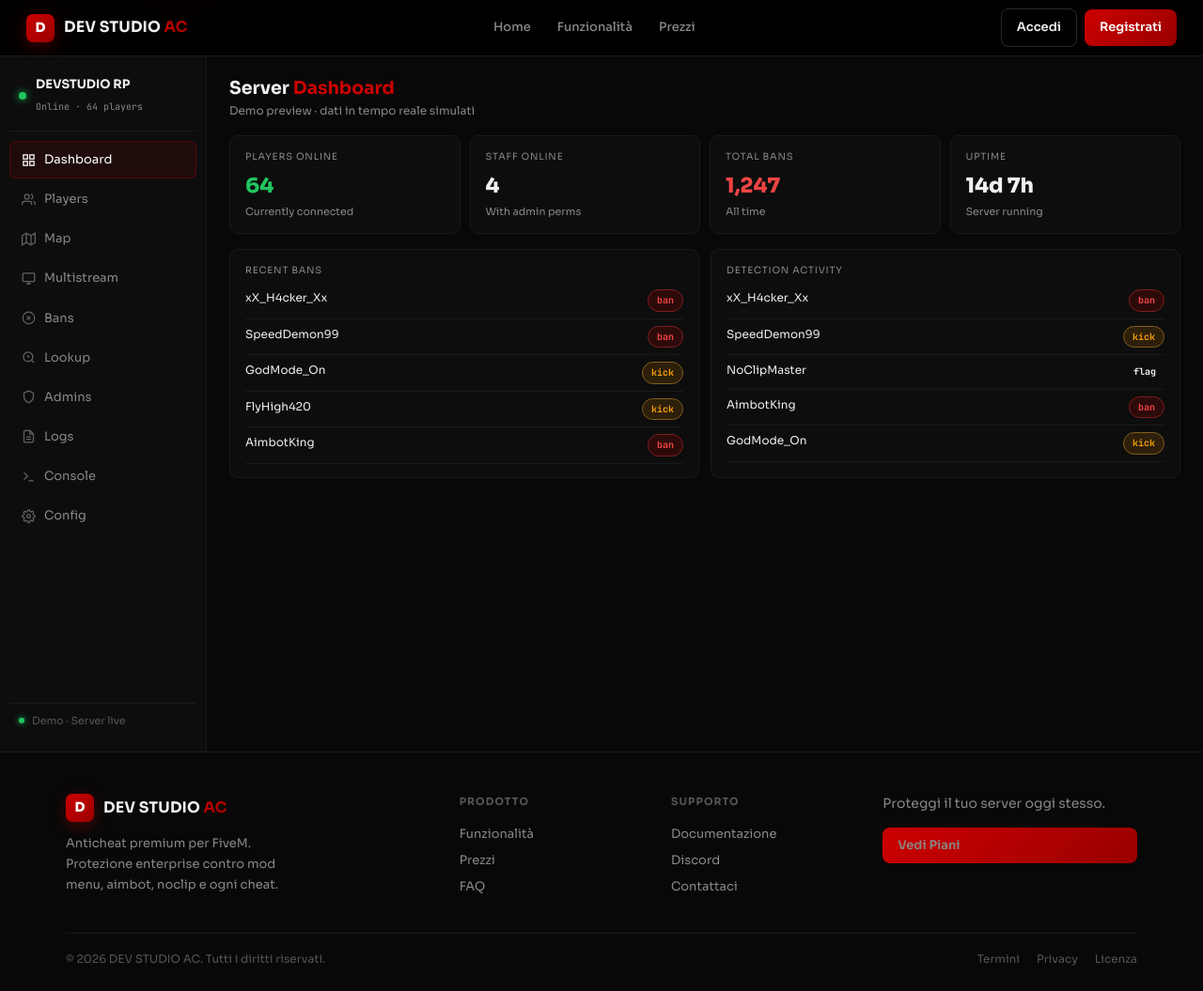
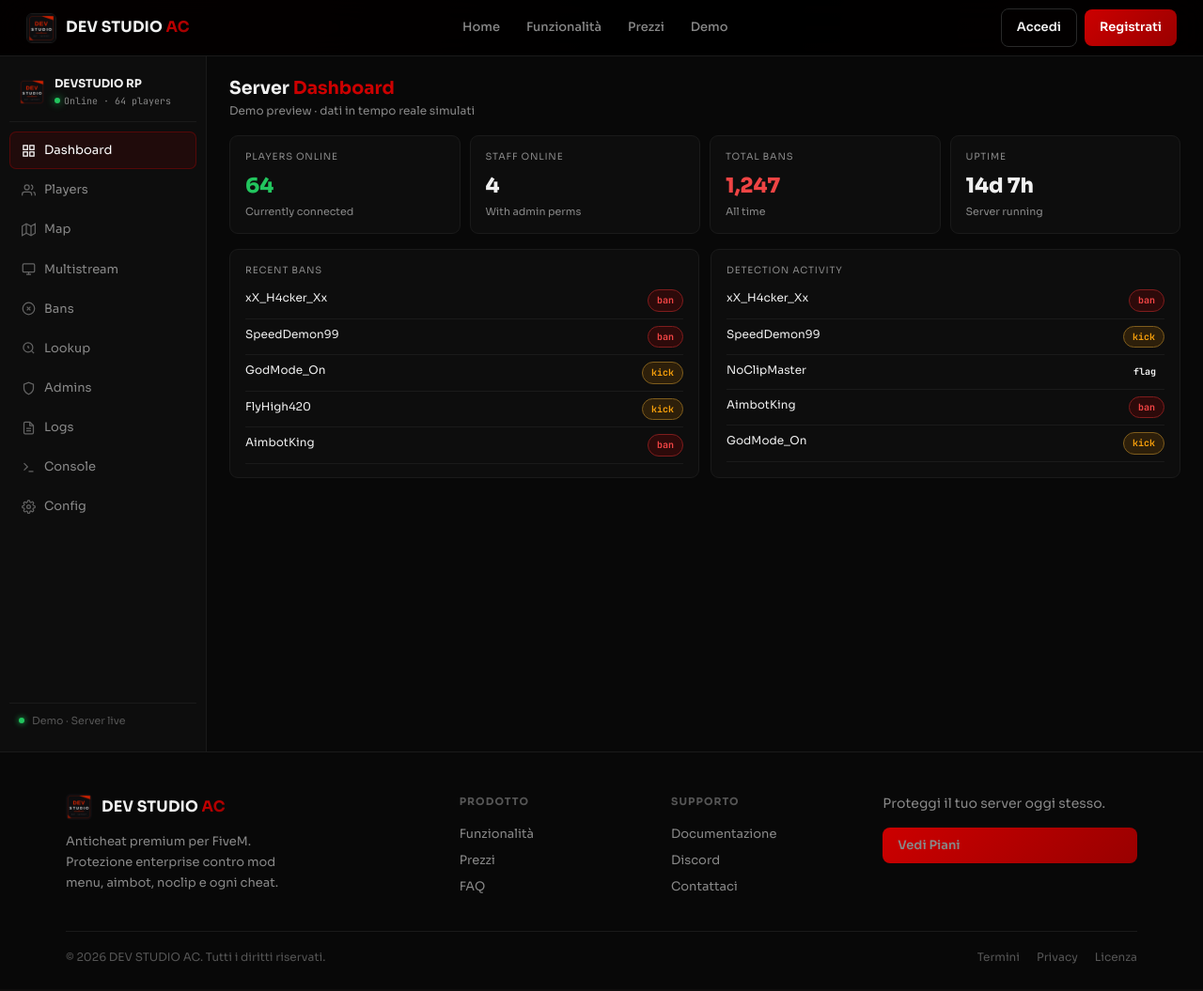
Before and after one commit to wkeyzosa-spec/devstudio-ac, a Flask app: page /dashboard/demo in a window 1280 px wide. Shown: the whole page at 94% size. After the commit the page ends 1026 px from the top, so only its background shows below. Run offline with Flask 3, Linux system fonts and the light colour scheme.

Commit message:
Integrate devstudiologo2.png logo + FiveShield-style UX polish: stats icons, refined player drawer with Warn/Wipe, sidebar logo

```diff
--- a/static/css/style.css
+++ b/static/css/style.css
@@ -25,8 +25,8 @@ nav{position:sticky;top:0;z-index:100;display:flex;align-items:center;justify-co
   height:var(--nav-h);padding:0 28px;background:rgba(0,0,0,.75);backdrop-filter:blur(20px);
   border-bottom:1px solid var(--border)}
 .brand{display:flex;align-items:center;gap:10px;flex-shrink:0}
-.brand-mark{width:30px;height:30px;border-radius:7px;display:grid;place-items:center;font-weight:800;font-size:14px;
-  color:#fff;background:linear-gradient(135deg,var(--brand),var(--brand-2));box-shadow:0 4px 15px var(--brand-glow)}
+.brand-logo{height:32px;width:auto;border-radius:6px;border:1px solid var(--border);transition:.15s}
+.brand-logo:hover{border-color:var(--brand);box-shadow:0 0 12px var(--brand-glow)}
 .brand-name{font-weight:700;font-size:16px;letter-spacing:.01em}
 .brand-name b{background:linear-gradient(135deg,var(--brand),var(--brand-2));-webkit-background-clip:text;background-clip:text;-webkit-text-fill-color:transparent}
 .nav-mid{display:flex;gap:2px;align-items:center}
--- a/templates/base.html
+++ b/templates/base.html
@@ -4,6 +4,7 @@
 <meta charset="UTF-8">
 <meta name="viewport" content="width=device-width, initial-scale=1.0">
 <title>{% block title %}DEV STUDIO AC · FiveM Anticheat{% endblock %}</title>
+<link rel="icon" type="image/png" href="{{ url_for('static', filename='devstudiologo2.png') }}">
 <link rel="preconnect" href="https://fonts.googleapis.com">
 <link rel="preconnect" href="https://fonts.gstatic.com" crossorigin>
 <link href="https://fonts.googleapis.com/css2?family=Sora:wght@400;500;600;700;800&family=JetBrains+Mono:wght@400;500;700&display=swap" rel="stylesheet">
@@ -15,13 +16,14 @@
 
 <nav>
   <a class="brand" href="{{ url_for('index') }}">
-    <div class="brand-mark">D</div>
+    <img src="{{ url_for('static', filename='devstudiologo2.png') }}" alt="DEV STUDIO AC" class="brand-logo" style="height:32px;width:auto;border-radius:6px">
     <div class="brand-name">DEV STUDIO <b>AC</b></div>
   </a>
   <div class="nav-mid">
     <a href="{{ url_for('index') }}">Home</a>
     <a href="{{ url_for('index') }}#features">Funzionalità</a>
     <a href="{{ url_for('pricing') }}">Prezzi</a>
+    <a href="{{ url_for('dashboard_demo') }}">Demo</a>
     {% if current_user.is_authenticated %}
     <a href="{{ url_for('dashboard') }}">Dashboard</a>
     {% endif %}
@@ -44,6 +46,7 @@
   <a href="{{ url_for('index') }}">Home</a>
   <a href="{{ url_for('index') }}#features">Funzionalità</a>
   <a href="{{ url_for('pricing') }}">Prezzi</a>
+  <a href="{{ url_for('dashboard_demo') }}">Demo</a>
   {% if current_user.is_authenticated %}
   <a href="{{ url_for('dashboard') }}">Dashboard</a>
   <a class="btn btn-primary" href="{{ url_for('logout') }}">Logout</a>
@@ -72,7 +75,7 @@
   <div class="foot-grid">
     <div class="foot-brand">
       <div class="brand" style="cursor:default">
-        <div class="brand-mark">D</div>
+        <img src="{{ url_for('static', filename='devstudiologo2.png') }}" alt="DEV STUDIO AC" style="height:28px;width:auto;border-radius:5px">
         <div class="brand-name">DEV STUDIO <b>AC</b></div>
       </div>
       <p>Anticheat premium per FiveM. Protezione enterprise contro mod menu, aimbot, noclip e ogni cheat.</p>
--- a/templates/dashboard_demo.html
+++ b/templates/dashboard_demo.html
@@ -125,8 +125,14 @@
 <div class="sd-layout">
   <aside class="sd-sidebar">
     <div class="sd-sinfo">
-      <div class="dot online"></div>
-      <div><b>DEVSTUDIO RP</b><small>Online · 64 players</small></div>
+      <img src="{{ url_for('static', filename='devstudiologo2.png') }}" alt="DEV STUDIO AC" style="height:28px;width:auto;border-radius:5px">
+      <div>
+        <b style="font-size:12px">DEVSTUDIO RP</b>
+        <small style="display:flex;align-items:center;gap:4px;margin-top:1px">
+          <span class="dot online" style="width:6px;height:6px;display:inline-block"></span>
+          Online · 64 players
+        </small>
+      </div>
     </div>
     <div class="sd-nav active" data-tab="dashboard">
       <svg class="ico" viewBox="0 0 24 24" fill="none" stroke="currentColor" stroke-width="2"><rect x="3" y="3" width="7" height="7"/><rect x="14" y="3" width="7" height="7"/><rect x="3" y="14" width="7" height="7"/><rect x="14" y="14" width="7" height="7"/></svg>Dashboard
@@ -487,8 +493,10 @@
       <div class="sd-card" style="margin-bottom:8px">
         <div class="ch">Actions</div>
         <div style="display:flex;gap:6px;padding:8px 0;flex-wrap:wrap">
-          <button class="btn btn-sm" id="drawerSpectateBtn" onclick="showToast('Spectate: ' + (_drawerPlayer ? _drawerPlayer.name : '') + ' (demo)')" style="color:#60a5fa;border-color:#1d3d7f">Spectate</button>
-          <button class="btn btn-sm" id="drawerTeleportBtn" onclick="showToast('Teleport to ' + (_drawerPlayer ? _drawerPlayer.name : '') + ' (demo)')" style="color:#a855f7;border-color:#581c87">Teleport</button>
+          <button class="btn btn-sm" style="color:#60a5fa;border-color:#1d3d7f;font-size:10px;padding:5px 10px" onclick="showToast('Spectate: ' + (_drawerPlayer ? _drawerPlayer.name : '') + ' (demo)')">&#128065; Spectate</button>
+          <button class="btn btn-sm" style="color:#f59e0b;border-color:#7f5d1d;font-size:10px;padding:5px 10px" onclick="showToast('Teleport to ' + (_drawerPlayer ? _drawerPlayer.name : '') + ' (demo)')">&#128656; Teleport</button>
+          <button class="btn btn-sm" style="color:#a855f7;border-color:#581c87;font-size:10px;padding:5px 10px" onclick="showToast('Warn (demo)')">&#128220; Warn</button>
+          <button class="btn btn-sm" style="color:#ef4444;border-color:#7f1d1d;font-size:10px;padding:5px 10px" onclick="showToast('Wipe (demo)')">&#128465; Wipe</button>
         </div>
       </div>
       <div class="sd-card">
```
Also changed, not shown: templates/dashboard.html (+4 -5 lines), templates/server_dashboard.html (+31 -10 lines), static/devstudiologo2.png (added).
